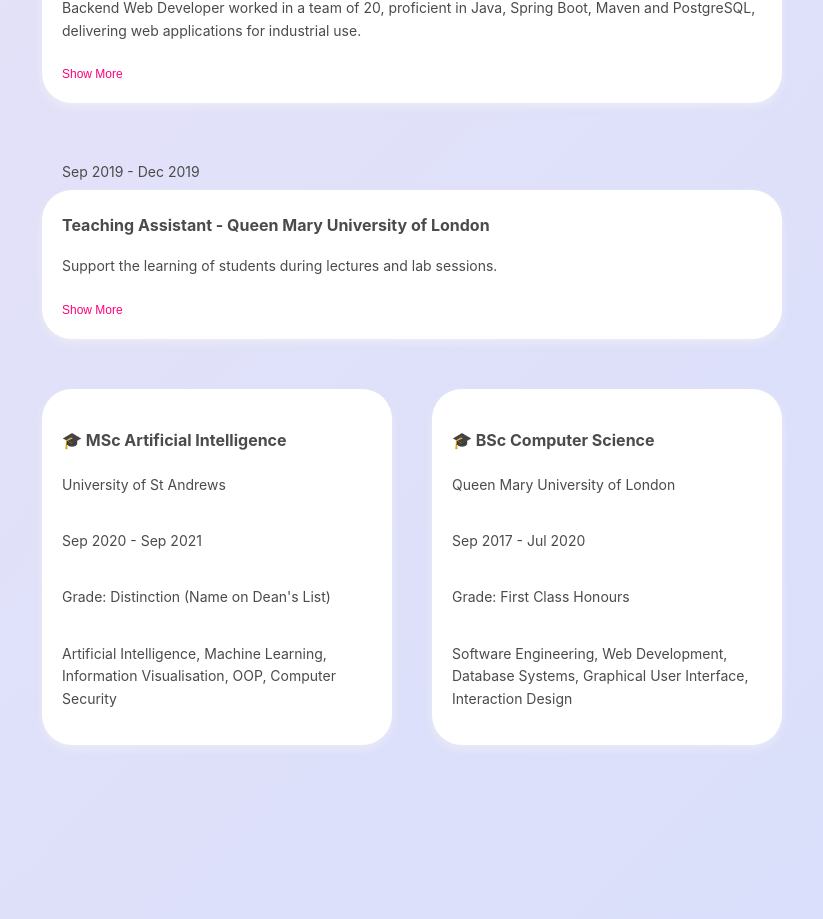
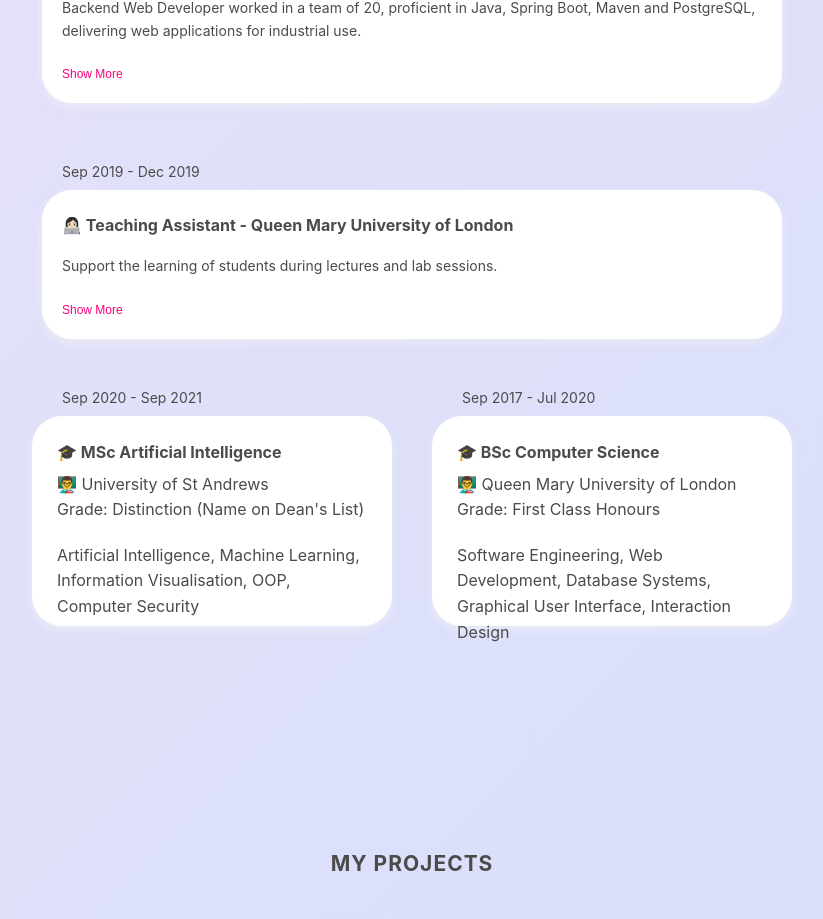
Before and after one commit to zifanwei/my-react-portfolio, a React (Create React App) app: page / in a window 1280 px wide. Shown: the part 1435-2354 px from the top of the page, without its empty margins (228-1051 px from the left). Built offline with nearby package versions, Linux system fonts and the light colour scheme.

Commit message:
[Adjust Experience Display]

```diff
--- a/src/components/experience/Education.jsx
+++ b/src/components/experience/Education.jsx
@@ -9,11 +9,14 @@
     <div className="education-container">
       {data && data['education-experience'].map((edu, index) => (
         <div className="education-item" key={index}>
+          <div className='education-time'>
+            <span>{edu['time-period']}</span>
+          </div>
+          <div className='education-content'>
             <h3>🎓 {edu.degree}</h3>
-            <p>{edu.university}</p>
-            <p>{edu['time-period']}</p>
-            <p>Grade: {edu.grade}</p>
+            <p>👨‍🏫 {edu.university}<br /> Grade: {edu.grade}</p>
             <p>{edu.modules}</p>
+          </div>
         </div>
       ))}
     </div>
--- a/src/components/experience/Timeline.jsx
+++ b/src/components/experience/Timeline.jsx
@@ -26,7 +26,7 @@
             <span>{exp['time-period']}</span>
           </div>
           <div className="timeline-content">
-            <h3>{exp['job-title']} - {exp['company']}</h3>
+            <h3>👩🏻‍💻 {exp['job-title']} - {exp['company']}</h3>
             {expandedItems.includes(index) ? (
               <p>{exp['detail'].join(' ')}</p>
             ) : (
--- a/src/style/Education.css
+++ b/src/style/Education.css
@@ -5,53 +5,47 @@
 }
 
 .education-item {
-    width: 470px;
+    display: flex;
+    flex-direction: column;
+    margin: 0;
+    padding: 20px 20px;
+}
+
+.education-time {
+    font-size: 14px;
+    text-align: left;
+    padding-bottom: 10px;
+    padding-left: 30px;
+    color: var(--secondary-colour);
+}
+
+.education-content {
     background-color: var(--primary-colour);
     box-shadow: 0 4px 8px var(--item-box-shadow);
     border-radius: 30px;
-    padding: 20px;
-    margin: 20px;
+    padding: 5px 25px;
+    width: 460px;
+    height: 200px;
 }
 
-h3 {
+.education-content h3 {
     font-size: 16px;
-    margin-bottom: 5px;
+    margin-bottom: 0;
 }
 
-p {
-    font-size: 14px;
-    margin-bottom: 5px;
+.education-content p {
+    margin: 0;
 }
 
-
+/* Media Queries */
 @media (max-width: 1300px) {
-    .education-item {
+    .education-content {
         width: 310px;
     }
 }
 
 @media (max-width: 768px) {
-    .education-item {
+    .education-content {
         width: 220px;
-        margin:10px
     }
 }
-
-@media (max-width: 540px) {
-    .education-container {
-        display: flex;
-        flex-direction: column;
-        justify-content: center;
-    }
-
-    .education-item {
-        width: 400px;
-        margin:10px;
-    }
-}
-
-@media (max-width: 440px) {
-    .education-item {
-        width: 300px;
-    }
-}
--- a/src/style/Timeline.css
+++ b/src/style/Timeline.css
@@ -12,17 +12,6 @@
     align-items: flex-start;
     position: relative;
     padding: 30px 20px;
-}
-
-.timeline-item::before {
-    content: '';
-    position: absolute;
-    top: 0;
-    left: 50%;
-    width: 2px;
-    height: 100%;
-    transform: translateX(-50%);
-    z-index: -1;
 }
 
 .timeline-date {
```
